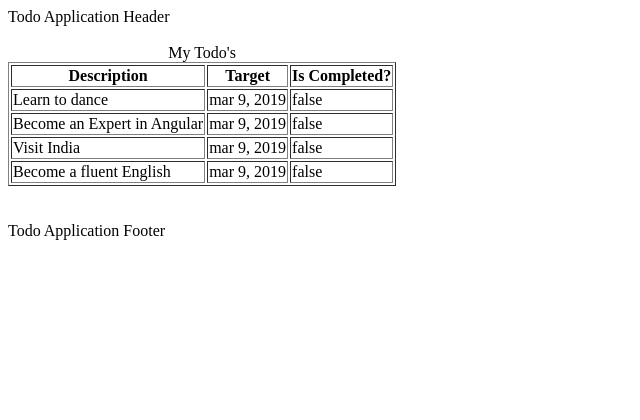
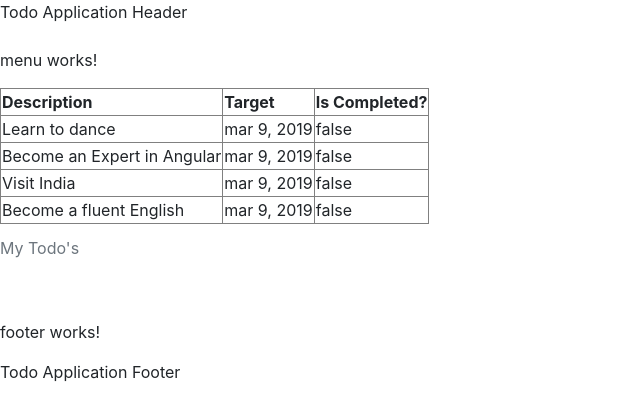
Before and after one commit to mvgmenezes/angular-todo, an Angular app: page /todos in a window 1280 px wide. Shown: the top 420 px of the page, without its empty margins (0-640 px from the left). Built offline with nearby package versions, Linux system fonts and the light colour scheme.

Commit message:
criando um menu e um footer atraves do bootstrapping

```diff
--- a/src/app/app.component.html
+++ b/src/app/app.component.html
@@ -3,8 +3,14 @@
 <!--<app-login></app-login>-->
 
 <!-- <div>Conteudo do componente</div> -->
-Todo Application Header<br> <br>
+Todo Application Header
+<br> <br>
+<app-menu></app-menu>
+
+
 <router-outlet></router-outlet>
 
 <br> <br>
+<app-footer></app-footer>
+
 Todo Application Footer
--- a/src/app/app.module.ts
+++ b/src/app/app.module.ts
@@ -8,6 +8,8 @@
 import { LoginComponent } from './login/login.component';
 import { ErrorComponent } from './error/error.component';
 import { ListTodosComponent } from './list-todos/list-todos.component';
+import { MenuComponent } from './menu/menu.component';
+import { FooterComponent } from './footer/footer.component';
 
 @NgModule({
   declarations: [
@@ -15,7 +17,9 @@
     WelcomeComponent,
     LoginComponent,
     ErrorComponent,
-    ListTodosComponent //quando se cria um novo componente (@Component) deve ser associado como um angular modulo(@NgModule)
+    ListTodosComponent,
+    MenuComponent,
+    FooterComponent //quando se cria um novo componente (@Component) deve ser associado como um angular modulo(@NgModule)
   ],
   imports: [
     BrowserModule,
--- /dev/null
+++ b/src/app/footer/footer.component.html
@@ -0,0 +1,3 @@
+<p>
+  footer works!
+</p>
--- /dev/null
+++ b/src/app/footer/footer.component.ts
@@ -0,0 +1,15 @@
+import { Component, OnInit } from '@angular/core';
+
+@Component({
+  selector: 'app-footer',
+  templateUrl: './footer.component.html',
+  styleUrls: ['./footer.component.css']
+})
+export class FooterComponent implements OnInit {
+
+  constructor() { }
+
+  ngOnInit() {
+  }
+
+}
--- /dev/null
+++ b/src/app/menu/menu.component.html
@@ -0,0 +1,3 @@
+<p>
+  menu works!
+</p>
--- /dev/null
+++ b/src/app/menu/menu.component.ts
@@ -0,0 +1,15 @@
+import { Component, OnInit } from '@angular/core';
+
+@Component({
+  selector: 'app-menu',
+  templateUrl: './menu.component.html',
+  styleUrls: ['./menu.component.css']
+})
+export class MenuComponent implements OnInit {
+
+  constructor() { }
+
+  ngOnInit() {
+  }
+
+}
--- a/src/styles.css
+++ b/src/styles.css
@@ -1 +1,2 @@
 /* You can add global styles to this file, and also import other style files */
+@import url(https://unpkg.com/bootstrap@4.1.0/dist/css/bootstrap.min.css)
```
Also changed, not shown: src/app/footer/footer.component.css (added), src/app/menu/menu.component.css (added), 2 other files (tests, documents, lock files or other folders).
